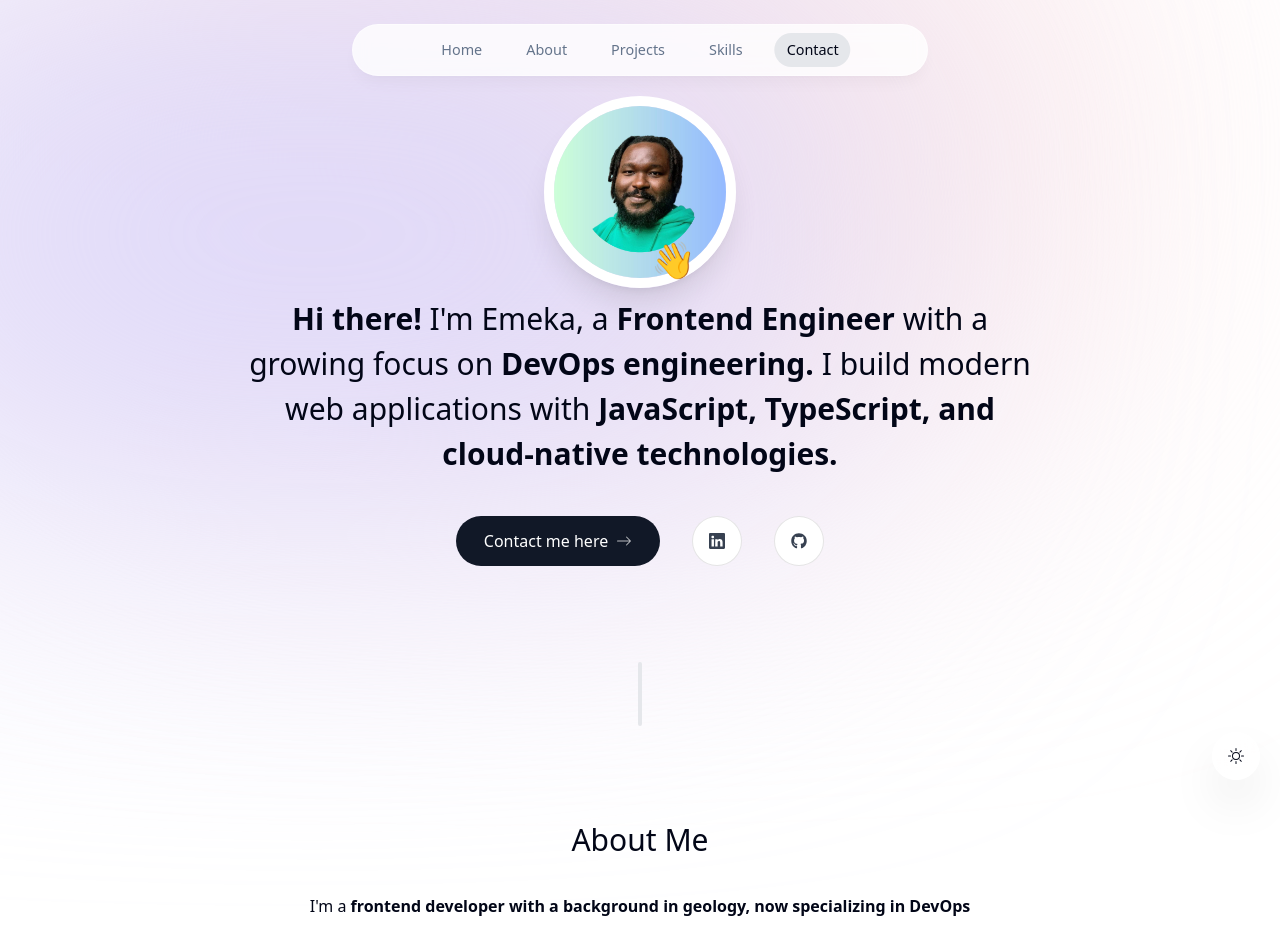
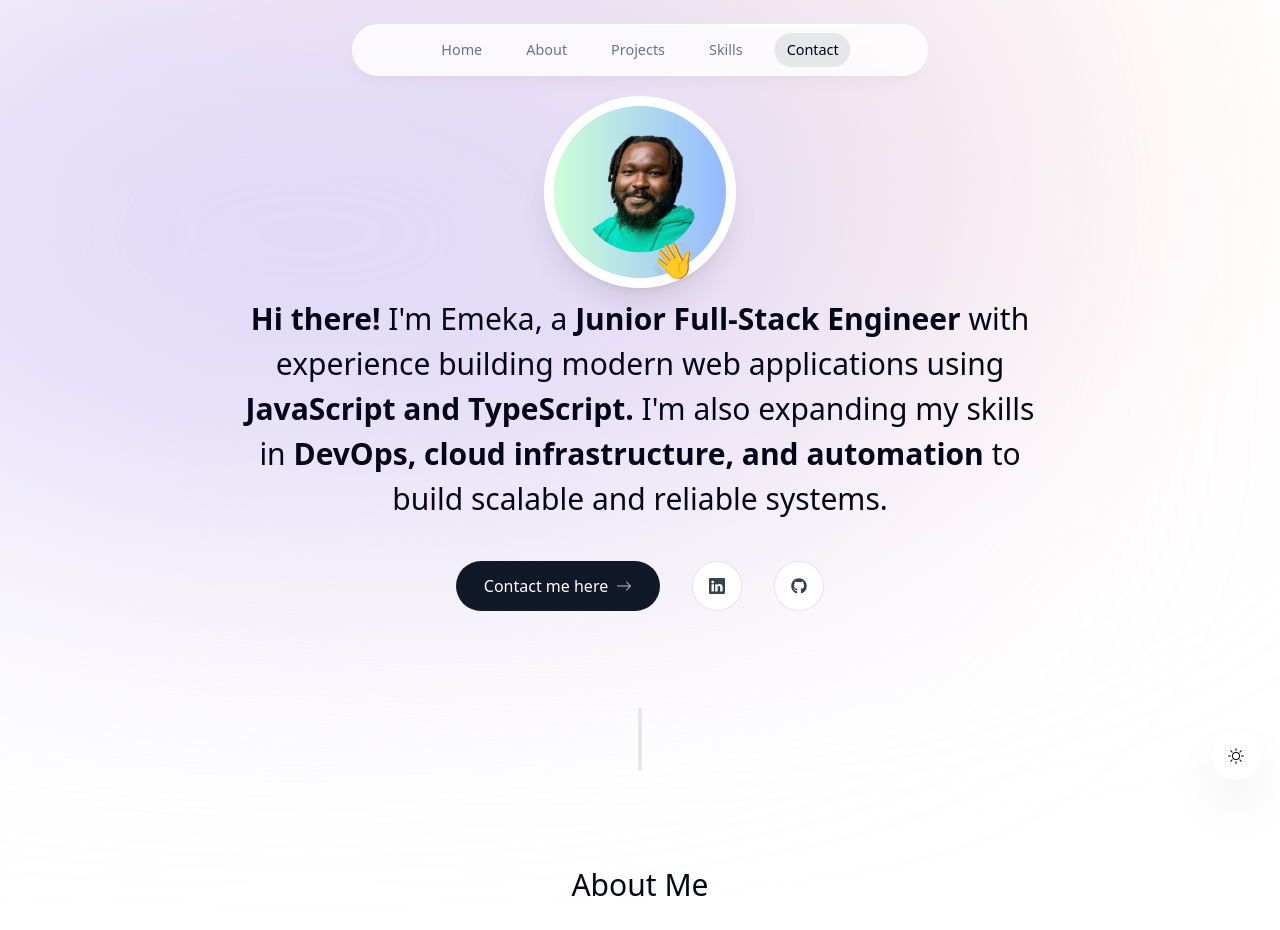
Before and after one commit to kelvinSeamount/new-portfolio, a Next.js app: page / in a window 1280 px wide. Shown: the top 930 px of the page. Built offline with nearby package versions, Linux system fonts and the light colour scheme; no server answers.

Commit message:
fix: correct replyTo property in sendEmail function; update job title in About and Hero components

```diff
--- a/actions/sendEmail.ts
+++ b/actions/sendEmail.ts
@@ -29,7 +29,7 @@ export const sendEmail = async (formData: FormData) => {
       from: "Contact Form <onboarding@meks.dev>",
       to: "kelvinnwachukwu89@gmail.com",
       subject: "Message from contact form",
-      reply_to: senderEmail as string,
+      replyTo: senderEmail as string,
       react: React.createElement(ContactForm, {
         senderEmail: senderEmail as string,
         message: message as string,
--- a/app/components/about.tsx
+++ b/app/components/about.tsx
@@ -19,14 +19,14 @@ const About = () => {
      <p className="mb-3">
   I&apos;m a {""}
   <span className="font-bold">
-    frontend developer with a background in geology, now specializing in
+    Junior Full-Stack Engineer with a background in geology, now specializing in
     DevOps engineering
   </span>
   , driven by a passion for automation, cloud infrastructure, and
   sustainable technology solutions. I specialize in {""}
   <span className="font-bold">
     designing scalable, secure, and efficient systems across cloud
-    platforms
+    platforms {""}
   </span>
   that enhance development workflows and deployment reliability.
   I work extensively with tools such as
--- a/app/components/hero.tsx
+++ b/app/components/hero.tsx
@@ -60,14 +60,15 @@ const Hero = () => {
   className="mb-10 pt-14 !leading-[1.5] font-medium sm:text-3xl text-2xl text-center"
 >
   <span className="font-bold">Hi there!</span> I&apos;m Emeka, a
-        <span className="font-bold"> Frontend Engineer </span>
-        with a growing focus on
-        <span className="font-bold"> DevOps engineering. </span>I build modern
-        web applications with
+  <span className="font-bold"> Junior Full-Stack Engineer </span>
+  with experience building modern web applications using
+  <span className="font-bold"> JavaScript and TypeScript. </span>
+  I&apos;m also expanding my skills in
   <span className="font-bold">
     {" "}
-          JavaScript, TypeScript, and cloud-native technologies.{" "}
+    DevOps, cloud infrastructure, and automation{" "}
   </span>
+  to build scalable and reliable systems.
 </motion.h1>
 
       <motion.div
```
Lines whose indentation alone changed are shown as unchanged.
